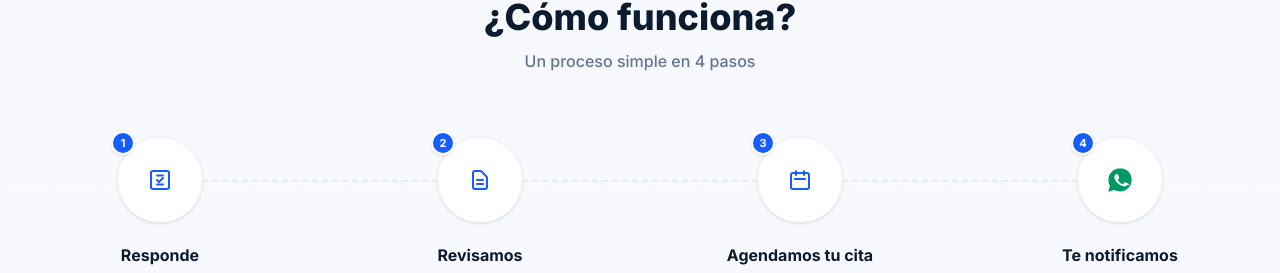
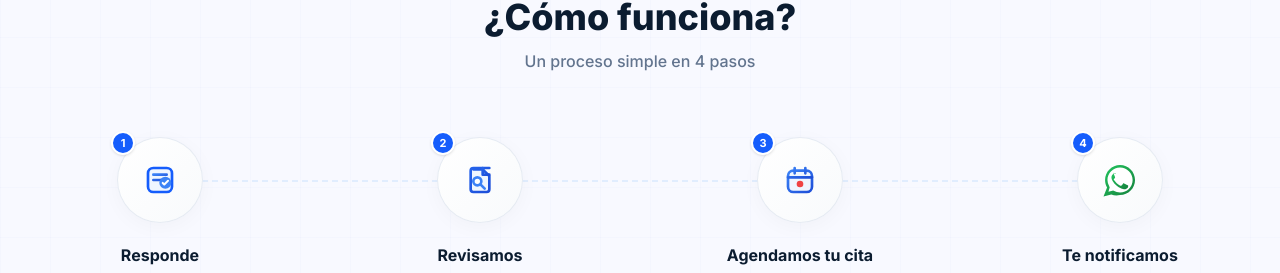
Before and after one commit to encuestavermx-sys/go-visa, a Next.js app: page / in a window 1280 px wide. Shown: the part 1063-1336 px from the top of the page. Built offline with nearby package versions, Linux system fonts and the light colour scheme; no server answers; the database is empty.

Commit message:
design: enhance stepper icons in 'Cómo funciona' section with gradients and dynamic hover scale

```diff
--- a/src/app/page.tsx
+++ b/src/app/page.tsx
@@ -500,11 +500,17 @@ export default function LandingPage() {
                 title: "Responde",
                 desc: "Completa nuestro cuestionario en línea.",
                 icon: (
-                  <svg className="w-6 h-6 text-blue-600" fill="none" viewBox="0 0 24 24" stroke="currentColor" strokeWidth="2">
-                    <rect x="3" y="3" width="18" height="18" rx="2" />
-                    <path strokeLinecap="round" strokeLinejoin="round" d="M9 12l2 2 4-4" />
-                    <path strokeLinecap="round" strokeLinejoin="round" d="M9 7.5h6" />
-                    <path strokeLinecap="round" strokeLinejoin="round" d="M9 16.5h6" />
+                  <svg className="w-8 h-8" viewBox="0 0 24 24" fill="none" xmlns="http://www.w3.org/2000/svg">
+                    <defs>
+                      <linearGradient id="grad-stepper-1" x1="0%" y1="0%" x2="100%" y2="100%">
+                        <stop offset="0%" stopColor="#3b82f6" />
+                        <stop offset="100%" stopColor="#1d4ed8" />
+                      </linearGradient>
+                    </defs>
+                    <rect x="3" y="3" width="18" height="18" rx="4" className="stroke-blue-600" strokeWidth="2" fill="#eff6ff" />
+                    <path d="M7 8h10M7 12h6" stroke="url(#grad-stepper-1)" strokeWidth="2" strokeLinecap="round" />
+                    <circle cx="16" cy="14" r="4.5" fill="#3b82f6" />
+                    <path d="M14 14.2l1.2 1.2 2.8-2.8" stroke="white" strokeWidth="1.5" strokeLinecap="round" strokeLinejoin="round" />
                   </svg>
                 )
               },
@@ -513,8 +519,17 @@ export default function LandingPage() {
                 title: "Revisamos",
                 desc: "Nuestro equipo revisa tu información.",
                 icon: (
-                  <svg className="w-6 h-6 text-blue-600" fill="none" viewBox="0 0 24 24" stroke="currentColor" strokeWidth="2">
-                    <path strokeLinecap="round" strokeLinejoin="round" d="M9 12h6m-6 4h6m2 5H7a2 2 0 01-2-2V5a2 2 0 012-2h5.586a1 1 0 01.707.293l5.414 5.414a1 1 0 01.293.707V19a2 2 0 01-2 2z" />
+                  <svg className="w-8 h-8" viewBox="0 0 24 24" fill="none" xmlns="http://www.w3.org/2000/svg">
+                    <defs>
+                      <linearGradient id="grad-stepper-2" x1="0%" y1="0%" x2="100%" y2="100%">
+                        <stop offset="0%" stopColor="#2563eb" />
+                        <stop offset="100%" stopColor="#1d4ed8" />
+                      </linearGradient>
+                    </defs>
+                    <path d="M19 3H7a2 2 0 00-2 2v14a2 2 0 002 2h10a2 2 0 002-2V9l-5-5H7" stroke="url(#grad-stepper-2)" strokeWidth="2" strokeLinecap="round" strokeLinejoin="round" fill="#eff6ff" />
+                    <path d="M14 3v5h5" stroke="url(#grad-stepper-2)" strokeWidth="2" strokeLinecap="round" strokeLinejoin="round" />
+                    <circle cx="10" cy="13" r="3" stroke="#3b82f6" strokeWidth="2" fill="white" />
+                    <path d="M12.5 15.5l3 3" stroke="#3b82f6" strokeWidth="2" strokeLinecap="round" />
                   </svg>
                 )
               },
@@ -523,8 +538,16 @@ export default function LandingPage() {
                 title: "Agendamos tu cita",
                 desc: "Nos encargamos de todo y conseguimos tu cita.",
                 icon: (
-                  <svg className="w-6 h-6 text-blue-600" fill="none" viewBox="0 0 24 24" stroke="currentColor" strokeWidth="2">
-                    <path strokeLinecap="round" strokeLinejoin="round" d="M8 7V3m8 4V3m-9 8h10M5 21h14a2 2 0 002-2V7a2 2 0 00-2-2H5a2 2 0 00-2 2v12a2 2 0 002 2z" />
+                  <svg className="w-8 h-8" viewBox="0 0 24 24" fill="none" xmlns="http://www.w3.org/2000/svg">
+                    <defs>
+                      <linearGradient id="grad-stepper-3" x1="0%" y1="0%" x2="100%" y2="100%">
+                        <stop offset="0%" stopColor="#3b82f6" />
+                        <stop offset="100%" stopColor="#1d4ed8" />
+                      </linearGradient>
+                    </defs>
+                    <rect x="3" y="5" width="18" height="16" rx="4" stroke="url(#grad-stepper-3)" strokeWidth="2" fill="#eff6ff" />
+                    <path d="M3 10h18M8 3v4M16 3v4" stroke="url(#grad-stepper-3)" strokeWidth="2" strokeLinecap="round" />
+                    <circle cx="12" cy="15" r="2.5" fill="#ef4444" />
                   </svg>
                 )
               },
@@ -533,8 +556,16 @@ export default function LandingPage() {
                 title: "Te notificamos",
                 desc: "Te avisamos por WhatsApp con todos los detalles.",
                 icon: (
-                  <svg className="w-7 h-7 text-emerald-600" fill="currentColor" viewBox="0 0 24 24">
-                    <path d="M12.031 2c-5.514 0-9.99 4.476-9.99 9.99 0 1.763.459 3.486 1.332 5.006L2 22l5.166-1.354c1.47.8 3.119 1.22 4.865 1.22h.004c5.514 0 9.99-4.476 9.99-9.99 0-2.673-1.04-5.186-2.93-7.078C17.202 2.94 14.7 2 12.03 2zm6.059 13.99c-.266.751-1.35 1.365-1.849 1.455-.499.09-1.01.162-3.197-.696-2.793-1.096-4.577-3.95-4.718-4.135-.14-.186-1.144-1.524-1.144-2.91 0-1.385.728-2.066 1.014-2.353.287-.287.624-.359.832-.359.208 0 .416.002.597.01.187.008.437-.033.686.568.257.618.882 2.148.959 2.302.077.155.129.336.026.542-.104.207-.156.336-.312.518-.156.181-.326.402-.467.54-.156.155-.319.324-.136.638.182.314.81 1.332 1.737 2.158.927.826 1.705 1.082 2.02 1.238.314.156.499.129.686-.088.187-.217.81-.942 1.026-1.267.217-.326.434-.272.733-.162.299.11 1.902.894 2.228 1.057.325.162.542.245.625.385.083.14.083.812-.183 1.563z"/>
+                  <svg className="w-9 h-9" viewBox="0 0 24 24" fill="none" xmlns="http://www.w3.org/2000/svg">
+                    <defs>
+                      <linearGradient id="grad-stepper-4" x1="0%" y1="0%" x2="100%" y2="100%">
+                        <stop offset="0%" stopColor="#22c55e" />
+                        <stop offset="100%" stopColor="#15803d" />
+                      </linearGradient>
+                    </defs>
+                    <path d="M12.031 2C6.517 2 2.04 6.476 2.04 11.99c0 1.763.459 3.486 1.332 5.006L1 23l5.166-1.354A9.97 9.97 0 0012.03 22c5.514 0 9.99-4.476 9.99-9.99C22.02 6.476 17.545 2 12.03 2z" fill="url(#grad-stepper-4)" />
+                    <path d="M12.03 3.6c4.63 0 8.39 3.76 8.39 8.39 0 4.63-3.76 8.39-8.39 8.39a8.31 8.31 0 01-4.26-1.17l-.31-.18-3.16.83.84-3.08-.2-.32a8.35 8.35 0 01-1.3-4.47c0-4.63 3.76-8.39 8.39-8.39z" fill="white" />
+                    <path d="M9.3 8c-.2-.45-.4-.45-.6-.45H8.3c-.2 0-.5.1-.8.4C7 8.3 6.3 9 6.3 10.3s1 2.6 1.1 2.8c.1.2 2 3 4.8 4.2 2.8 1.2 2.8.8 3.3.8.5 0 1.6-.7 1.8-1.3.2-.6.2-1.1.1-1.2-.1-.1-.3-.2-.6-.3-.3-.1-1.8-.9-2.1-1-.3-.1-.5-.1-.7.2-.2.3-.8 1-1 1.2-.2.2-.4.2-.7.1-.3-.1-1.3-.5-2.5-1.6-1-1-1.7-2-1.9-2.3-.2-.3 0-.5.1-.6.1-.1.3-.3.4-.5.1-.2.2-.3.3-.5.1-.2 0-.4-.1-.5-.1-.2-.8-1.9-1.1-2.6z" fill="url(#grad-stepper-4)" />
                   </svg>
                 )
               }
@@ -548,8 +579,8 @@ export default function LandingPage() {
                   </div>
 
                   {/* Icon Circle */}
-                  <div className="w-[86px] h-[86px] rounded-full bg-white border border-slate-200/50 flex items-center justify-center shadow-sm group-hover:shadow-md group-hover:border-slate-300 transition-all duration-300 relative">
-                    <div className="absolute inset-1.5 rounded-full bg-blue-50/30 opacity-0 group-hover:opacity-100 transition-opacity duration-300"></div>
+                  <div className="w-[86px] h-[86px] rounded-full bg-gradient-to-br from-white to-slate-50 border border-slate-200/80 flex items-center justify-center shadow-[0_4px_20px_rgba(0,0,0,0.03)] group-hover:shadow-[0_10px_30px_rgba(59,130,246,0.08)] group-hover:border-blue-200/70 transition-all duration-500 relative">
+                    <div className="absolute inset-0 rounded-full bg-gradient-to-br from-blue-500/5 to-indigo-500/5 opacity-0 group-hover:opacity-100 transition-all duration-500"></div>
                     <div className="relative z-10 flex items-center justify-center">
                       {item.icon}
                     </div>
```
